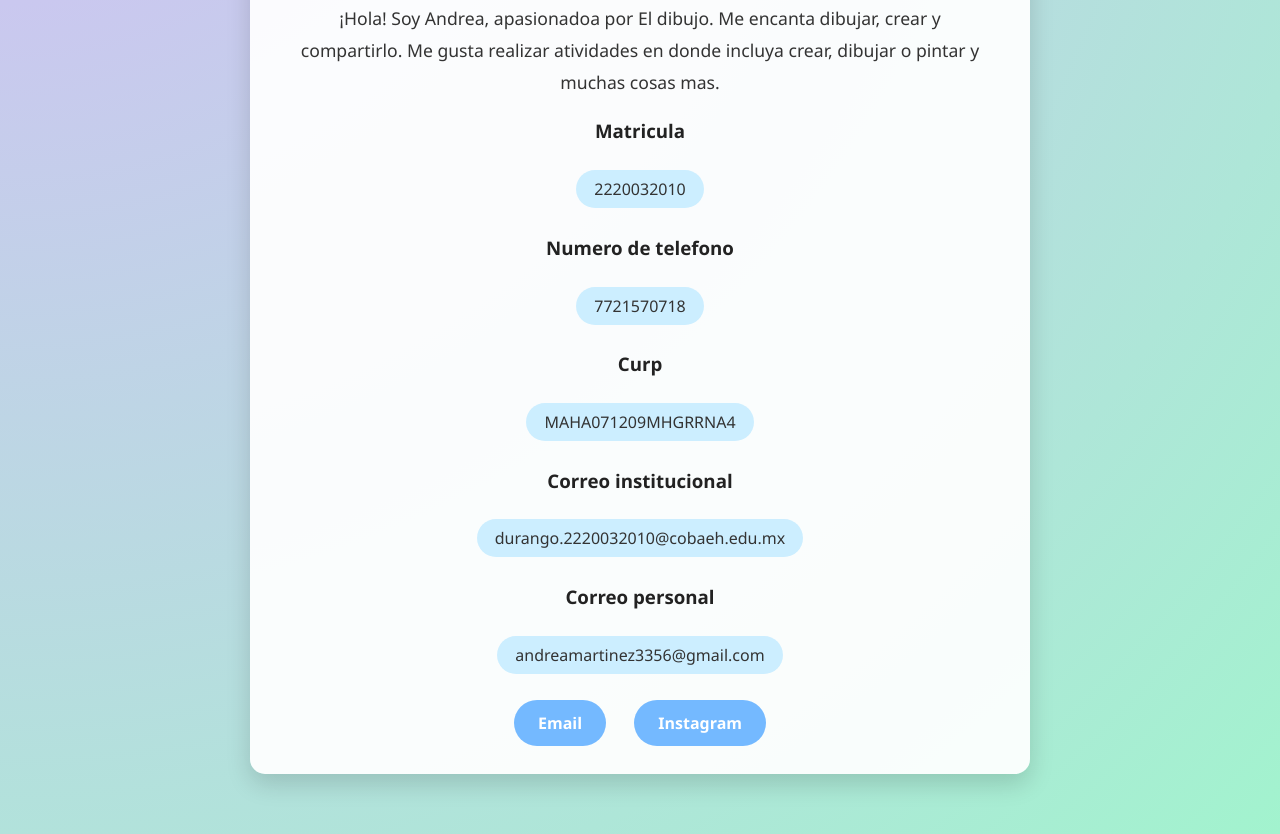
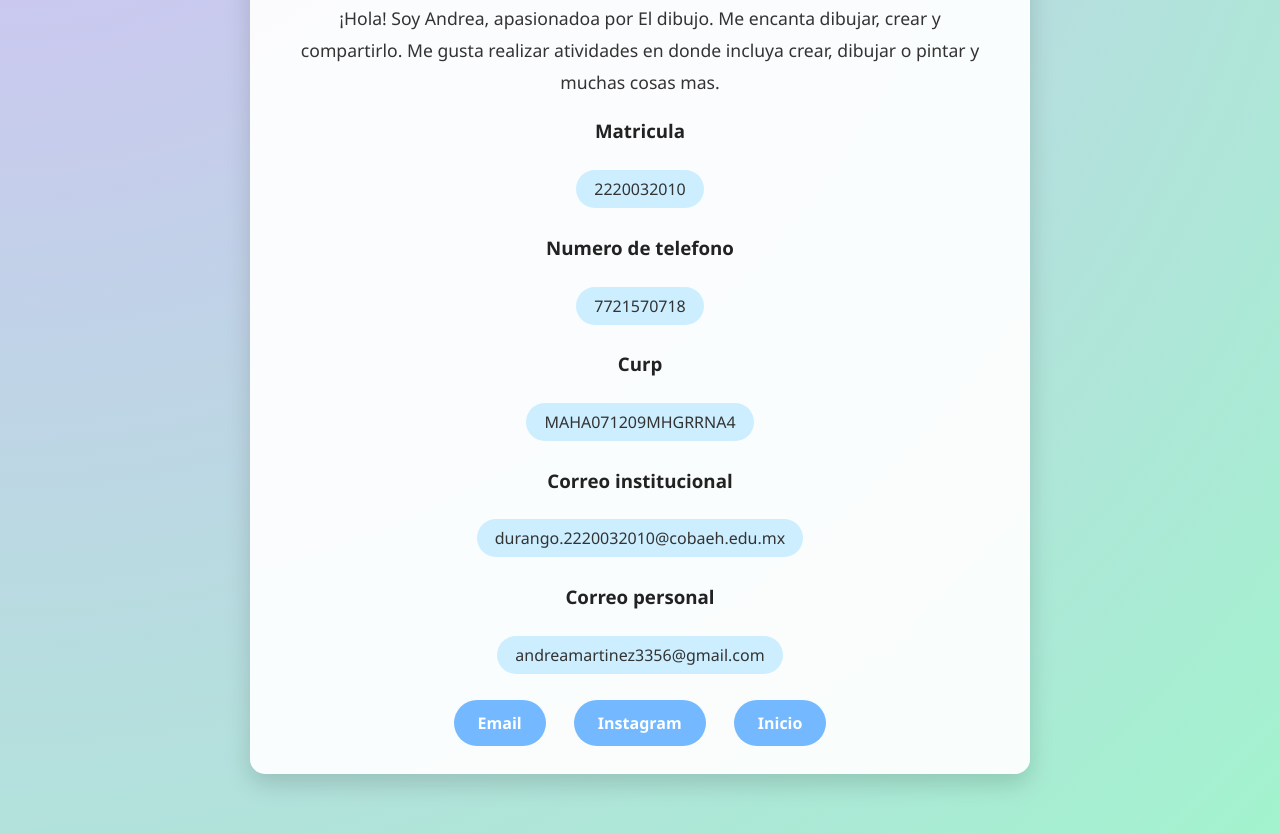
Before and after one commit to Andrea54445/Andrea007.github.io-, a plain HTML site: page Proyecto3/acercad.html in a window 1280 px wide. Shown: the part 412-1246 px from the top of the page. Drawn offline with Linux system fonts and the light colour scheme.

Commit message:
Update acercad.html

```diff
--- a/Proyecto3/acercad.html
+++ b/Proyecto3/acercad.html
@@ -116,6 +116,7 @@
         <div class="contacto">
             <a href="mailto:tucorreo@example.com">Email</a>
             <a href="https://instagram.com/tuusuario" target="_blank">Instagram</a>
+            <a href="../index.html" target="_blank">Inicio</a>
         </div>
     </div>
 </body>
```
